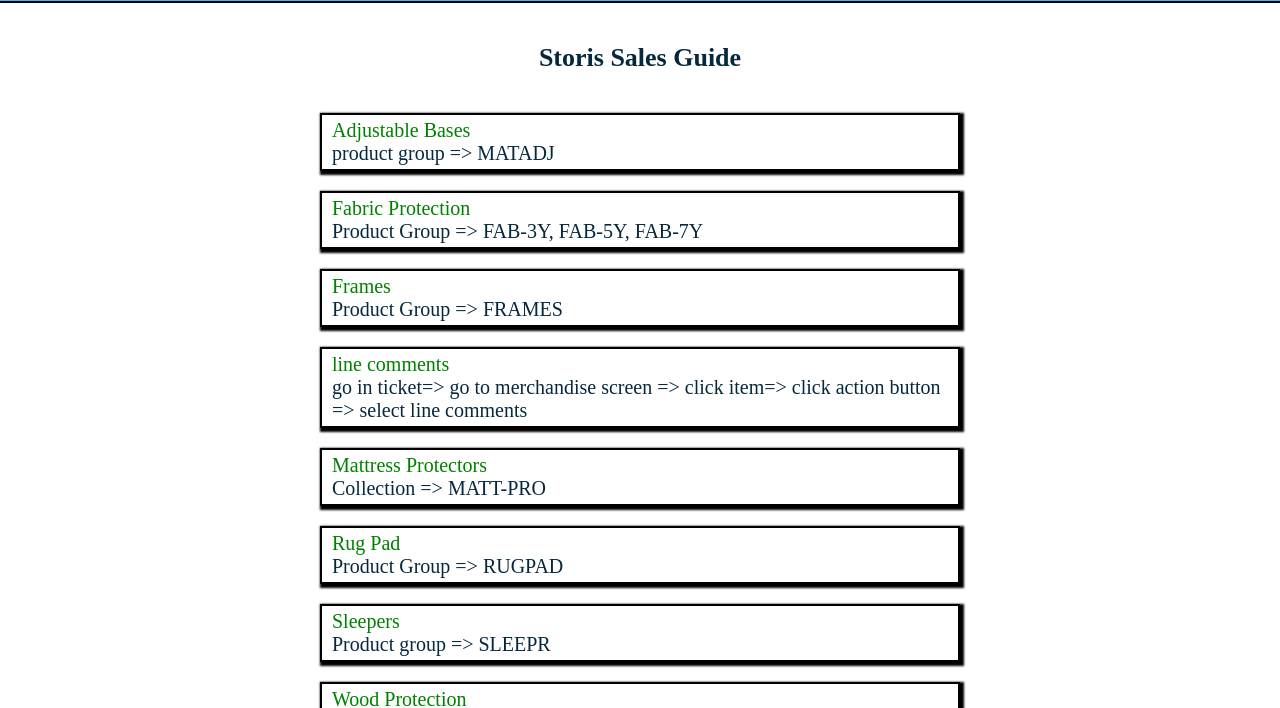
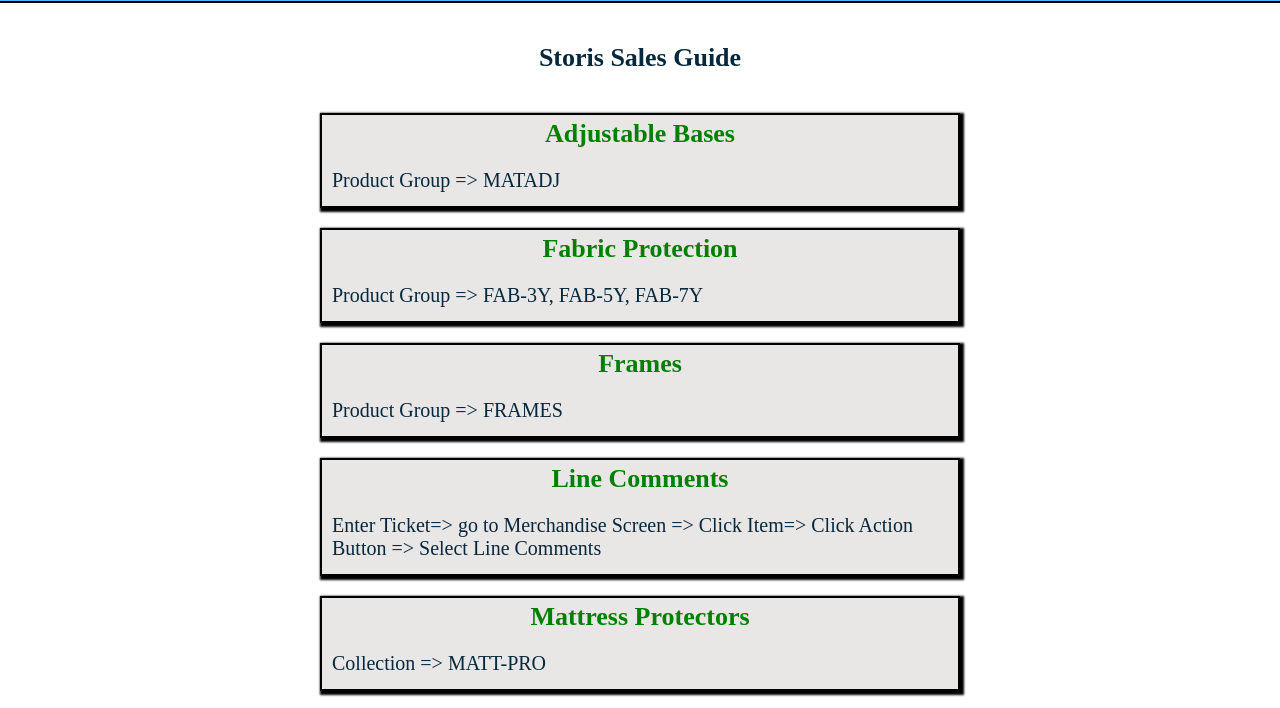
Before and after one commit to Jpatrick6420/storis, a plain HTML site: page index.html in a window 1280 px wide. Shown: the part 62-770 px from the top of the page. Drawn offline with Linux system fonts and the light colour scheme.

Commit message:
changed caps on items and changed line items section

```diff
--- a/assets/reference_items.js
+++ b/assets/reference_items.js
@@ -11,10 +11,14 @@
 }
 
 const furnitureReferenceTopics = [
-  { label: "Sleepers", instructions: "Product group => SLEEPR" },
-  { label: "Adjustable Bases", instructions: "product group => MATADJ" },
+  { label: "Sleepers", instructions: "Product Group => SLEEPR" },
+  { label: "Adjustable Bases", instructions: "Product Group => MATADJ" },
   { label: "Rug Pad", instructions: "Product Group => RUGPAD" },
-  {label: "line comments", instructions : "go in ticket=> go to merchandise screen => click item=> click action button => select line comments "},
+  {
+    label: "Line Comments",
+    instructions:
+      "Enter Ticket=> go to Merchandise Screen => Click Item=> Click Action Button => Select Line Comments",
+  },
 ];
 
 const frames = new FurntitureReferenceItems(
@@ -46,8 +50,8 @@
 furnitureReferenceTopicsSorted.map((topic) => {
   const topicMarkup = `
   <div class='main-reference__topic'>
-        <h3 id="${topic.label.toLowerCase()}">${topic.label}</h3>
-         <p>${topic.instructions}</p>
+        <h3 class='title' id="${topic.label.toLowerCase()}">${topic.label}</h3>
+         <p class='instructions'>${topic.instructions}</p>
     </div>
     `;
 
--- a/learning-storis.css
+++ b/learning-storis.css
@@ -46,7 +46,10 @@
 .main-reference__topic,
 .main-reference__topic p,
 .main-reference__topic h3 {
-  background-color: white;
+  background-color: rgb(233, 230, 230);
+}
+.main-reference__topic:hover {
+  border-color: red;
 }
 .main-reference__topic h3 {
   color: green;
@@ -174,3 +177,6 @@
   margin-top: 0.5rem;
   margin-bottom: 0.5rem;
 }
+.instructions {
+  padding-bottom: 0.5rem;
+}
```
